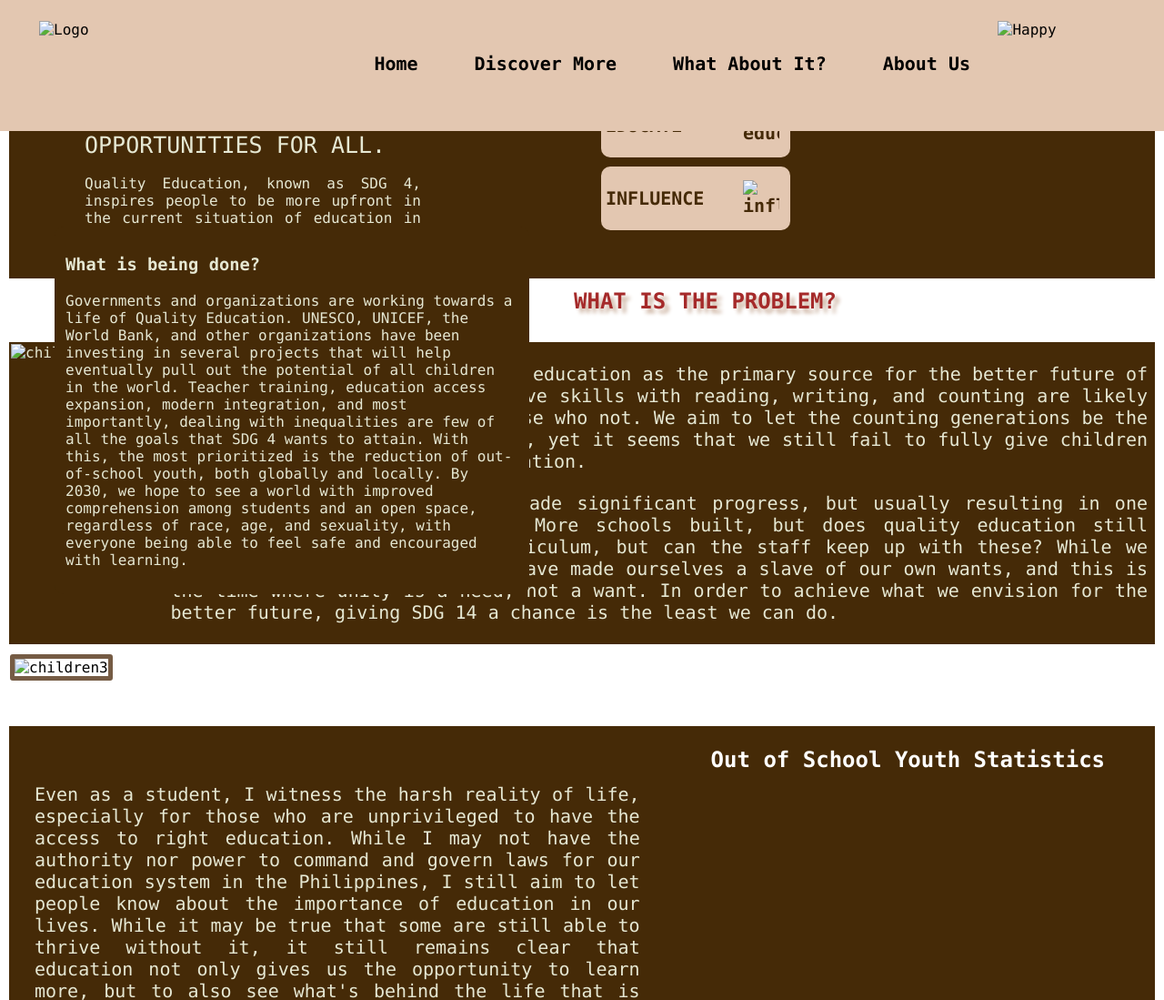
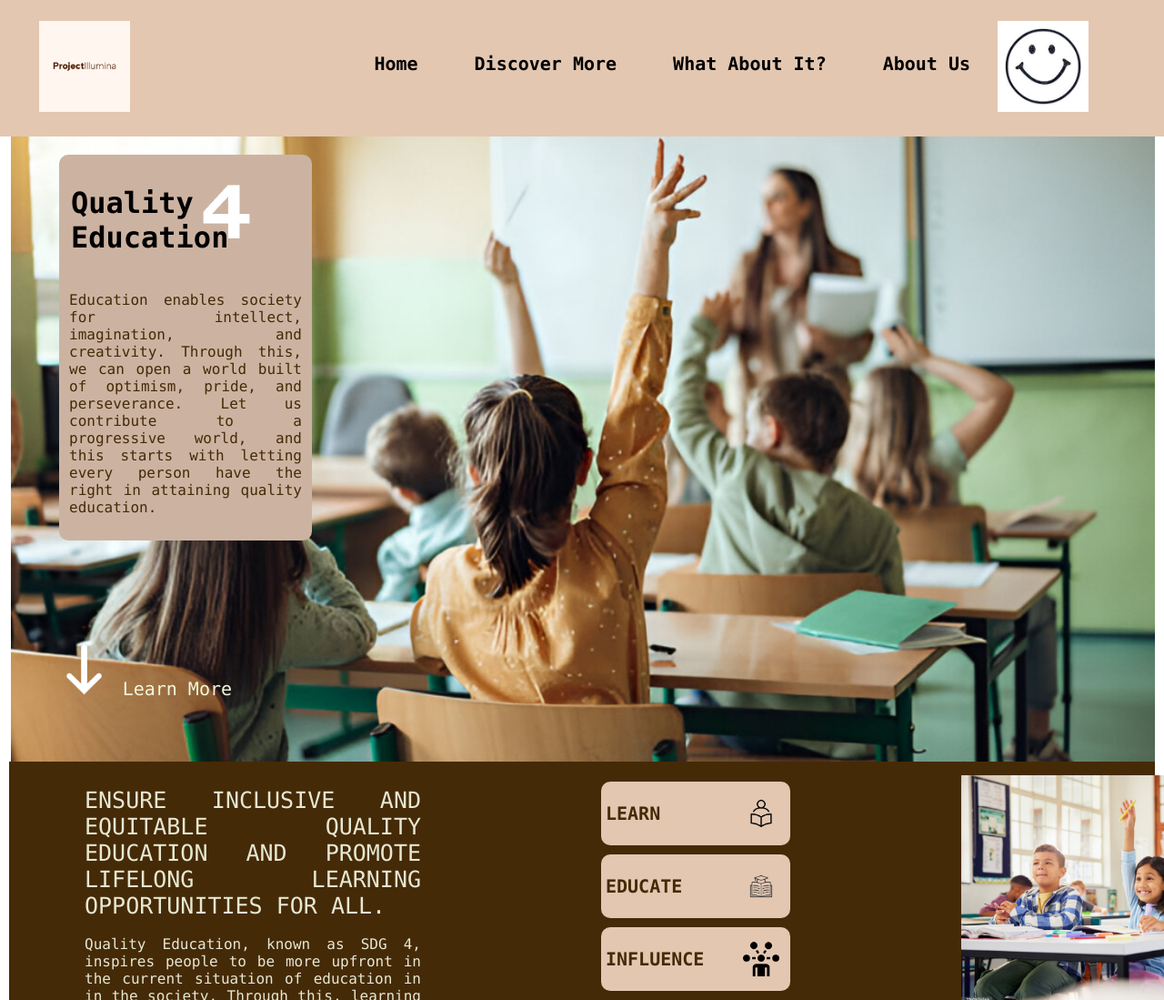
Before and after one commit to local-MZuri/Q2, a plain HTML site: page index.html in a window 1280 px wide. Shown: the top 1099 px of the page at 91% size. Drawn offline with Linux system fonts and the light colour scheme; files that its build step writes are made by us from their sources; files whose address does not match are found by name.

Commit message:
Update index.html

```diff
--- a/index.html
+++ b/index.html
@@ -4,12 +4,12 @@
     <meta charset="UTF-8">
     <meta name="viewport" content="width=device-width, initial-scale=1.0">
     <title>Project Illuminare</title>
-    <link rel="stylesheet" href="../css/styles.css">
+    <link rel="stylesheet" href="styles.css">
 </head>
 <body>
     <nav class="nav">
     <div class="navlogo">
-        <img src="../images/logo.png" alt="Logo" class="logo">
+        <img src="logo.png" alt="Logo" class="logo">
     </div>
     <div class="navlinks">
         <a class="links" href="index.html">Home</a>
@@ -18,15 +18,15 @@
         <a class="links" href="about.html">About Us</a>
     </div>
     <div class="happy">
-        <img src="../images/happy.jfif" alt="Happy" class="happy">
+        <img src="happy.jfif" alt="Happy" class="happy">
     </div>
     </nav>
     <div>
-        <img id="main" src="../images/mainchildren2.jpg" alt="Children">
+        <img id="main" src="mainchildren2.jpg" alt="Children">
     </div>
     <div class="pos">
         <div>
-            <img id="center"src="../images/four.png" alt="four">
+            <img id="center"src="four.png" alt="four">
             <h1 id="main">Quality Education</h1>
         </div>
     <p id="short">Education enables society for intellect, imagination, and creativity. Through this, we can open
@@ -34,7 +34,7 @@
         letting every person have the right in attaining quality education. </p>
     </div>
     <div class="partition">
-        <img id="arrow" src="../images/arrow.png" alt="arrow">
+        <img id="arrow" src="arrow.png" alt="arrow">
         <p id="small">Learn More</p>
     </div>
     <div class="second">
@@ -47,24 +47,24 @@
         <div class="bullet">
             <div class="highlight">
                 <p>LEARN</p>
-                <img class="image" src="../images/learn.png" alt="learn">
+                <img class="image" src="learn.png" alt="learn">
             </div>
             <div class="highlight">
                 <p>EDUCATE</p>
-                <img class="image" src="../images/educate.png" alt="educate">
+                <img class="image" src="educate.png" alt="educate">
             </div>
             <div class="highlight">
                 <p>INFLUENCE</p>
-                <img class="image" src="../images/influence.png" alt="influence">
+                <img class="image" src="influence.png" alt="influence">
             </div>
         </div>
         <div>
-            <img id="child1" src="../images/children3.jpg" alt="children">
+            <img id="child1" src="children3.jpg" alt="children">
         </div>
     </div>
     <h2 id="head1">WHAT IS THE PROBLEM?</h2>
     <div class="third">
-        <img src="../images/children2.jpg" alt="children2" id="child2">
+        <img src="children2.jpg" alt="children2" id="child2">
         <div id="desc1">
             <p>Through the years, the world saw education as the primary source for the better future of the generations.
             Children who have skills with reading, writing, and counting are likely to have a better future than those
@@ -78,7 +78,7 @@
         </div>
     </div>
     <div class="fourth">
-        <img src="../images/child3.jpg" alt="children3" id="child3">
+        <img src="child3.jpg" alt="children3" id="child3">
     </div>
         <div class="text-block">
             <h3>What is being done?</h3>
@@ -145,7 +145,7 @@
     <footer>
         <div id="resource">
             <div id="logosum">
-                <img src="../images/logo.png" alt="Logo" id="logo2">
+                <img src="logo.png" alt="Logo" id="logo2">
                 <p id="descsum">"Words <i>influence</i>, and through us, we will be able to let
             the world know about how we can cater the world in our
             progression as a society."</p>
@@ -176,4 +176,5 @@
         </div>
     </footer>
 </body>
+
 </html>
```
